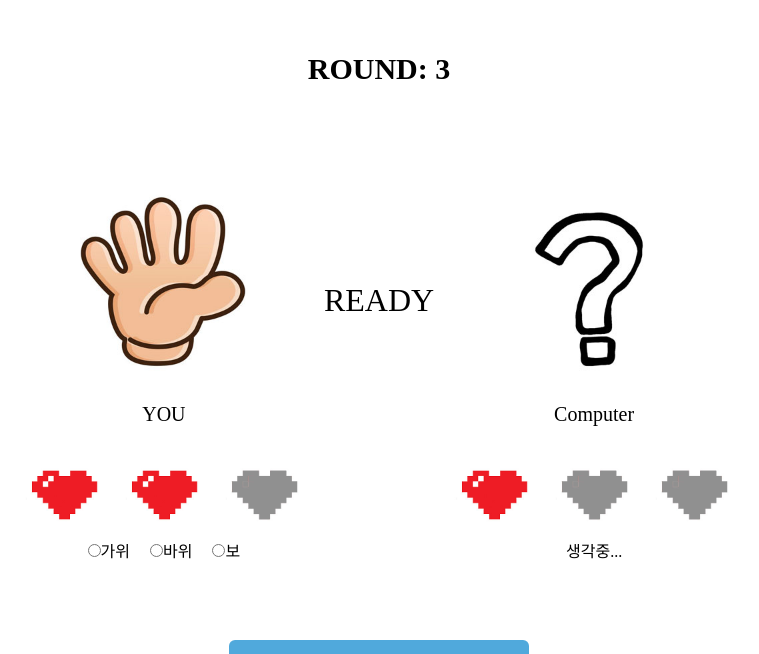
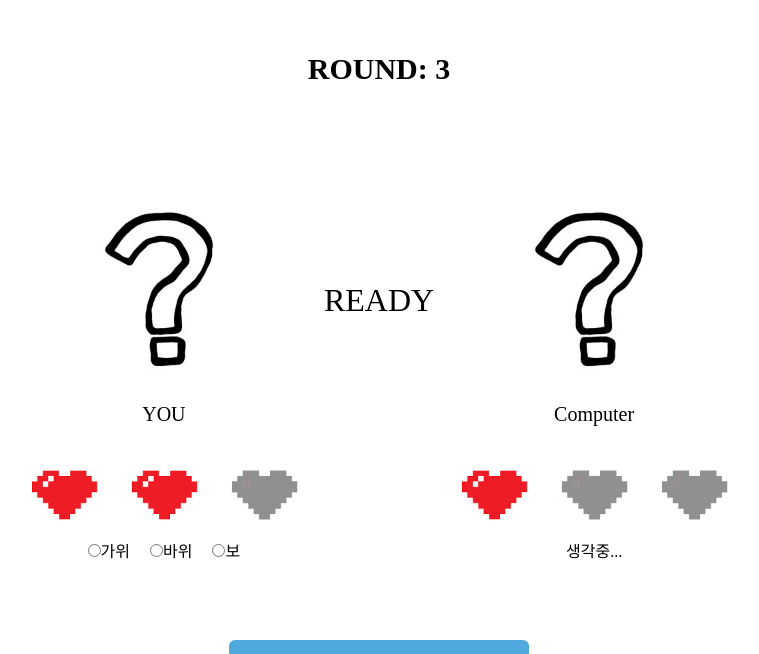
Before and after one commit to jkkang123/RSP-game, a React (Create React App) app: page / in a window 1280 px wide. Shown: the part 146-800 px from the top of the page, without its empty margins (261-1020 px from the left). Built offline with nearby package versions, Linux system fonts and the light colour scheme.

Commit message:
- BattleCounter에 hand state 생성 - 상기 hand state BattleChoice.tsx의 radio 버튼과 연동

```diff
--- a/src/components/BattleCounter/BattleChoice/BattleChoice.tsx
+++ b/src/components/BattleCounter/BattleChoice/BattleChoice.tsx
@@ -1,20 +1,49 @@
 import * as Styled from "./BattleChoice.style";
+import { Dispatch, SetStateAction } from "react";
 
-const BattleChoice = () => {
+interface BattleChoiceProps {
+  onChangeButton: Dispatch<SetStateAction<string>>;
+}
+
+const BattleChoice = (props: BattleChoiceProps) => {
   return (
     <Styled.Container>
       <Styled.RadioWrapper>
-        <input name="battle-choice" id="battle-choice-scissors" type="radio" value="가위" />
+        <input
+          name="battle-choice"
+          id="battle-choice-scissors"
+          type="radio"
+          value="가위"
+          onChange={(e) => {
+            props.onChangeButton(e.target.value);
+          }}
+        />
         <label htmlFor="battle-choice-scissors">가위</label>
       </Styled.RadioWrapper>
 
       <Styled.RadioWrapper>
-        <input name="battle-choice" id="battle-choice-rock" type="radio" value="바위" />
+        <input
+          name="battle-choice"
+          id="battle-choice-rock"
+          type="radio"
+          value="바위"
+          onChange={(e) => {
+            props.onChangeButton(e.target.value);
+          }}
+        />
         <label htmlFor="battle-choice-rock">바위</label>
       </Styled.RadioWrapper>
 
       <Styled.RadioWrapper>
-        <input name="battle-choice" id="battle-choice-paper" type="radio" value="보" />
+        <input
+          name="battle-choice"
+          id="battle-choice-paper"
+          type="radio"
+          value="보"
+          onChange={(e) => {
+            props.onChangeButton(e.target.value);
+          }}
+        />
         <label htmlFor="battle-choice-paper">보</label>
       </Styled.RadioWrapper>
     </Styled.Container>
--- a/src/components/BattleCounter/BattleCounter.tsx
+++ b/src/components/BattleCounter/BattleCounter.tsx
@@ -1,4 +1,5 @@
-import { HandPaper, Question } from "@images/index";
+import { HandPaper, HandRock, HandScissors, Question } from "@images/index";
+import { useState } from "react";
 import BattleChoice from "./BattleChoice";
 import * as Styled from "./BattleCounter.style";
 import Hearts from "./Hearts";
@@ -8,7 +9,11 @@ type BattleCounterProps = {
   isComputer?: boolean;
 };
 
-const BattleCounter = ({ activeLife, isComputer = false }: BattleCounterProps) => {
+const BattleCounter = ({
+  activeLife,
+  isComputer = false,
+}: BattleCounterProps) => {
+  const [hand, setHand] = useState<string>("");
   return (
     <Styled.Container>
       {/*
@@ -20,9 +25,22 @@ const BattleCounter = ({ activeLife, isComputer = false }: BattleCounterProps) =
        *
        * 컴퓨터는 카운트다운이 끝나면 컴퓨터가 고른 랜덤한 선택지가 컴퓨터 파트에 보여져야 합니다.
        */}
-      <Styled.BattelChoiceImg src={isComputer ? Question : HandPaper} alt="보자기를 편 손" />
+      <Styled.BattelChoiceImg
+        src={
+          isComputer || !hand
+            ? Question
+            : hand === "가위"
+            ? HandScissors
+            : hand === "바위"
+            ? HandRock
+            : HandPaper
+        }
+        alt={hand ? `${hand}를 편 손` : "물음표"}
+      />
 
-      <Styled.ConputerName>{isComputer ? "Computer" : "YOU"}</Styled.ConputerName>
+      <Styled.ConputerName>
+        {isComputer ? "Computer" : "YOU"}
+      </Styled.ConputerName>
 
       <Hearts activeLife={activeLife} />
 
@@ -33,7 +51,7 @@ const BattleCounter = ({ activeLife, isComputer = false }: BattleCounterProps) =
        * 가위 / 바위 / 보 중 하나가 결과로 보여져야 합니다.
        * 재대결 버튼을 클릭하게 되면 다시 `생각중...` 으로 보여져야 합니다.
        */}
-      {isComputer ? "생각중..." : <BattleChoice />}
+      {isComputer ? "생각중..." : <BattleChoice onChangeButton={setHand} />}
     </Styled.Container>
   );
 };
```
